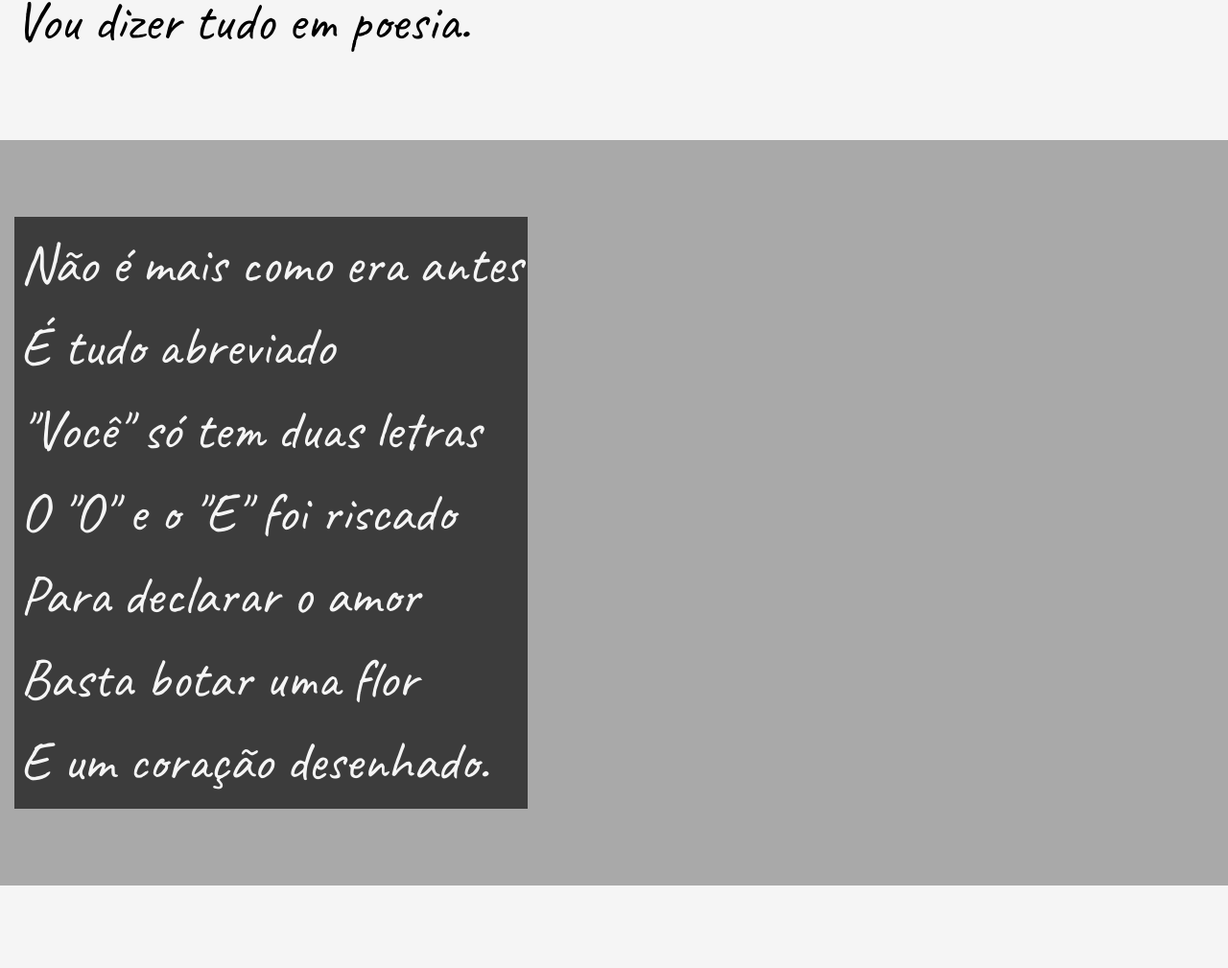
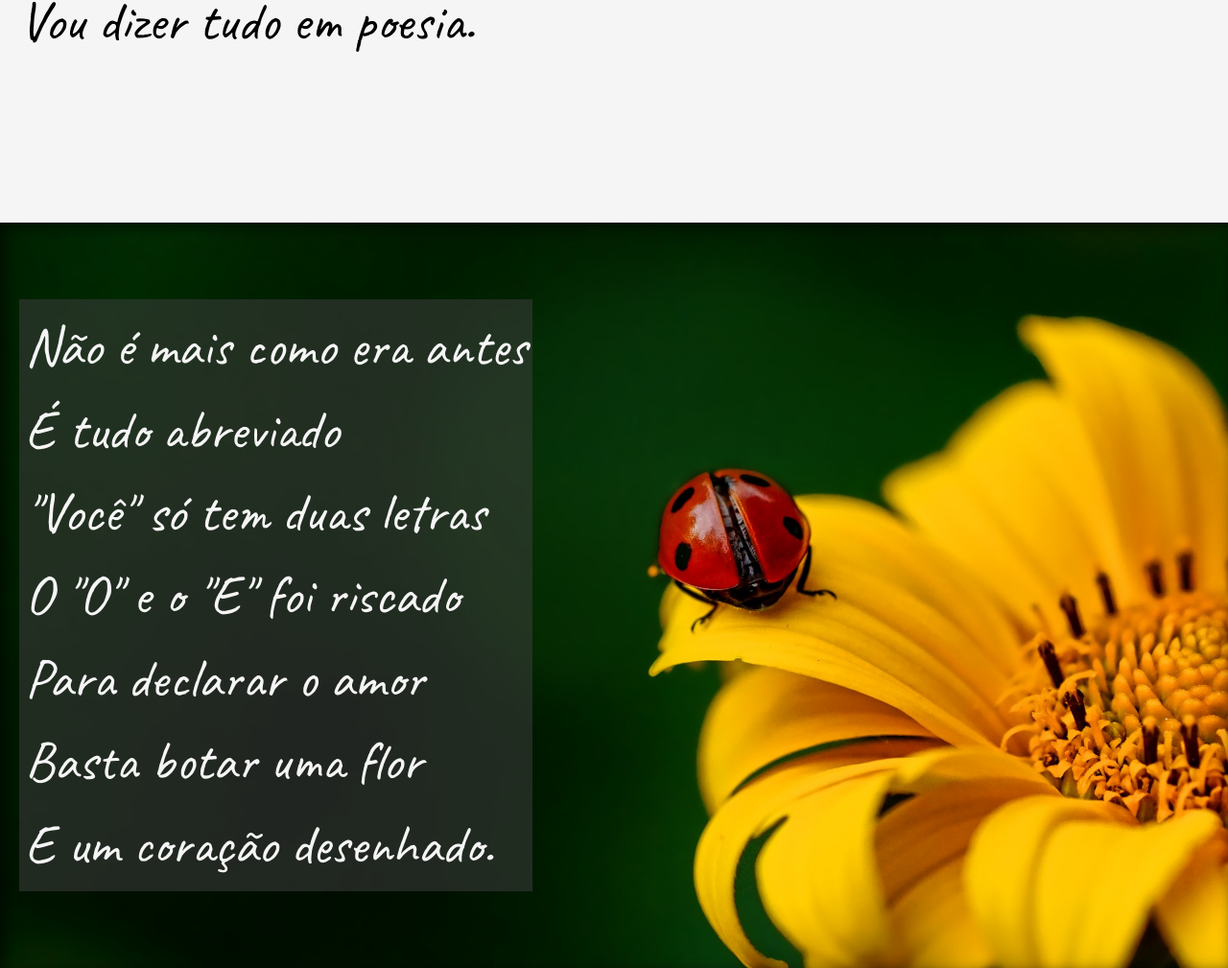
Before and after one commit to Eden-Daniel/html-css, a plain HTML site: page desafios/desafio cordel/index.html in a window 1280 px wide. Shown: the part 781-1790 px from the top of the page at 96% size. Drawn offline with Linux system fonts and the light colour scheme.

Commit message:
adicionado efeitos

```diff
--- a/desafios/desafio cordel/estilo/style.css
+++ b/desafios/desafio cordel/estilo/style.css
@@ -55,10 +55,15 @@ section{
     padding-top: 10vh;
     padding-bottom: 10vh;
     line-height: 1.5em;
-    padding-left: 15px;
+    padding-left: 20px;
     font-family: var(--fonte3);
     font-size: 4.5vw;
+    background-size: cover;
+    background-attachment: fixed;
+}
 
+section > p {
+    padding-bottom: 1.5em;
 }
 
 section.normal{
@@ -66,11 +71,25 @@ section.normal{
     color: black;
 }
 
+section.imagen {
+    box-shadow: inset 5px 5px 16px rgba(0, 0, 0, 0.600);
+    background-size: cover;
+}
+
 section.imagen > p{
     display: inline-block;
-    background-color: rgb(60, 60, 60);
+    background-color: rgba(60, 60, 60, 0.550);
     padding: 6px;
     color: whitesmoke;
+}
+
+section#fundo01 {
+    background-image: url('../imagens/background001.jpg');
+    background-position: right  center;
+}
+
+section#fundo02 {
+    background-image: url('../imagens/background002.jpg');
 }
 
 footer{
--- a/desafios/desafio cordel/index.html
+++ b/desafios/desafio cordel/index.html
@@ -30,7 +30,7 @@
         </p>
     </section>
 
-    <section class="imagen">
+    <section class="imagen" id="fundo01">
         <p>
             Não é mais como era antes <br>
             É tudo abreviado <br>
@@ -63,7 +63,7 @@
         </p>
     </section>
 
-    <section class="imagen">
+    <section class="imagen" id="fundo02">
         <p>
             Tenho saudade das cartas <br>
             Escritas com a própria mão <br>
```
